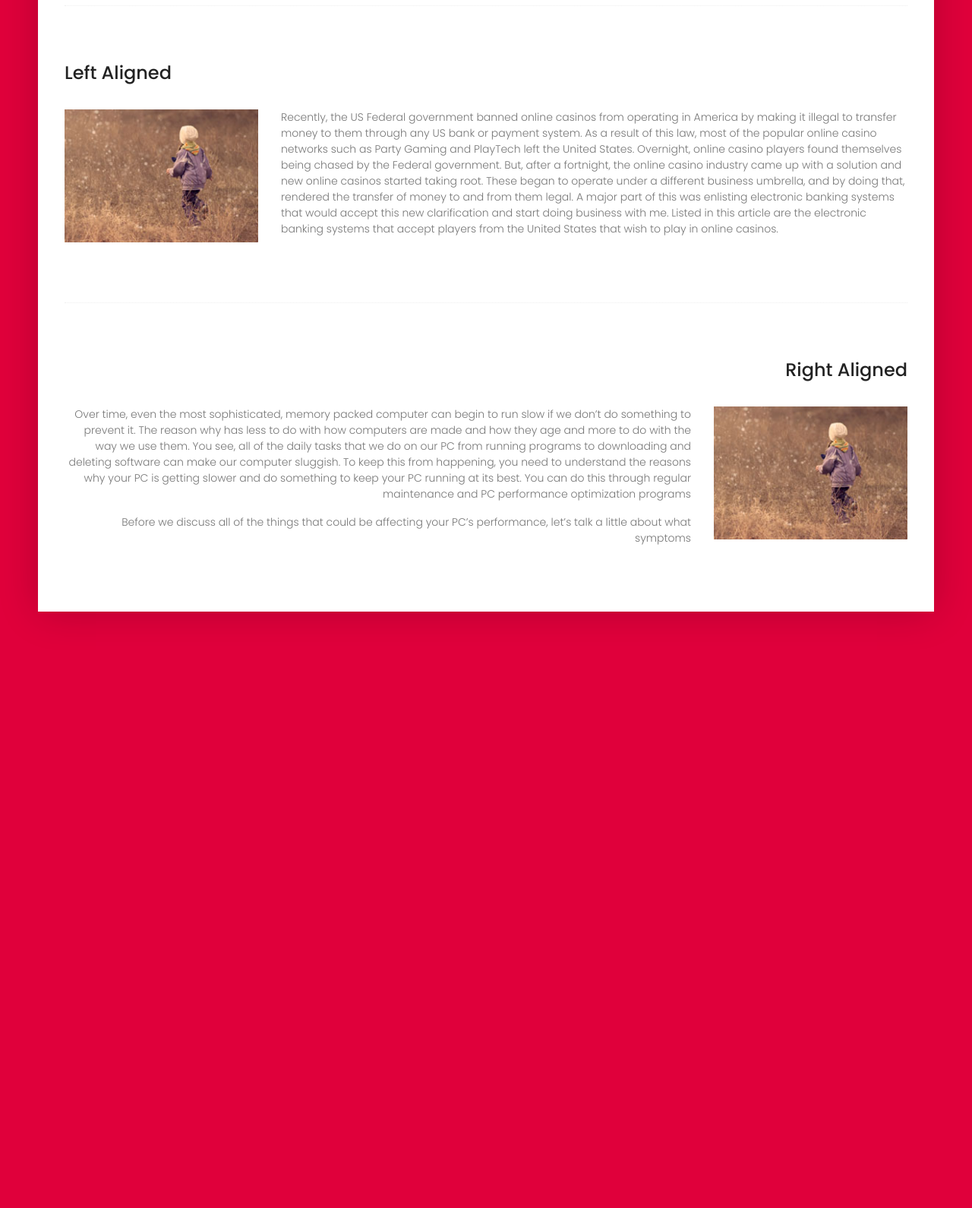
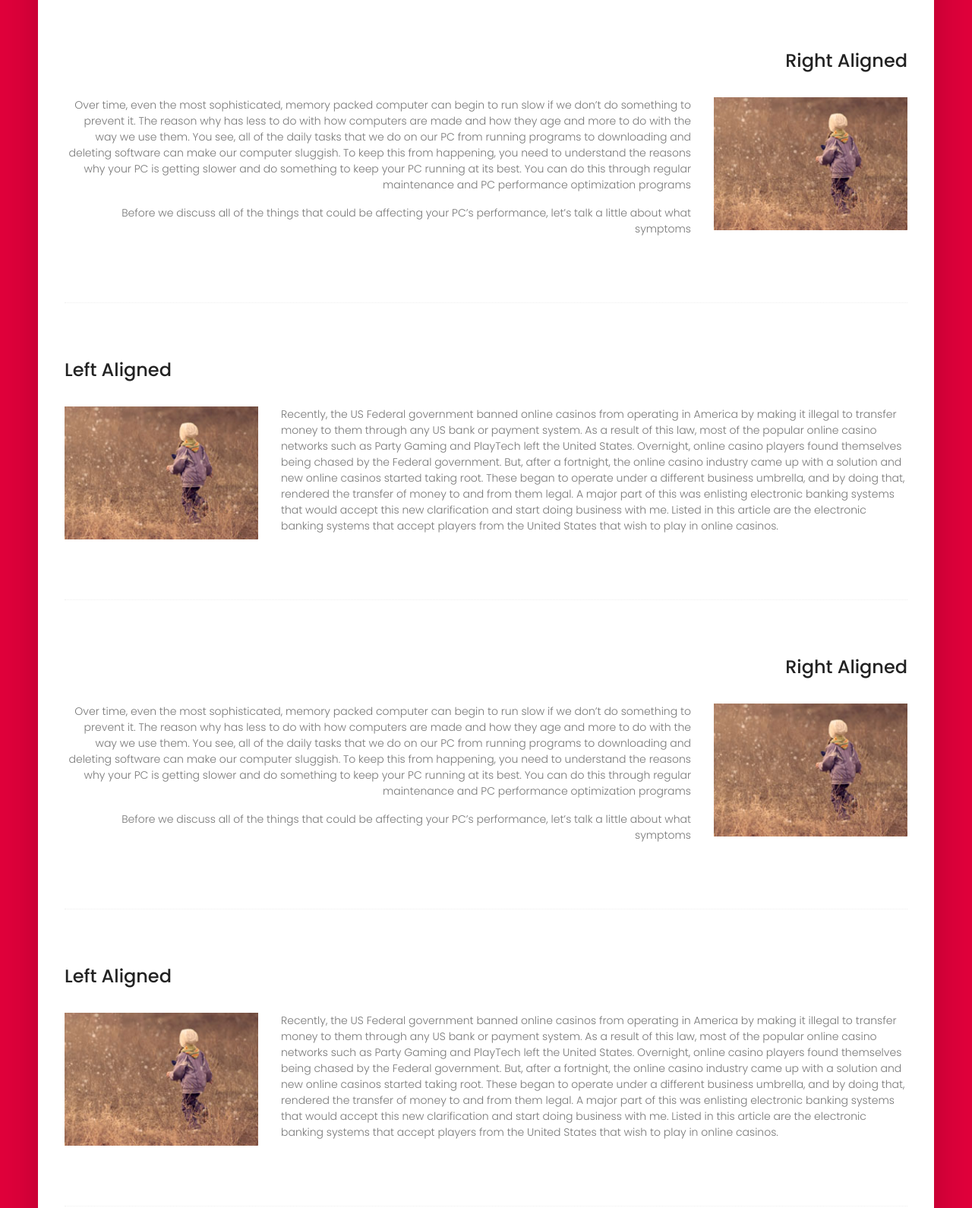
Before and after one commit to rjdsimoes/rjdsimoes.github.io, a plain HTML site: page elements.html in a window 1280 px wide. Shown: the part 1000-2590 px from the top of the page at 76% size. Before the commit the page ends 1855 px from the top, so only its background shows below. Drawn offline with nearby package versions, Linux system fonts and the light colour scheme.

Commit message:
Update elements.html

```diff
--- a/elements.html
+++ b/elements.html
@@ -69,6 +69,69 @@
 		<!-- Start Align Area -->
 		<div class="white-bg">
 			<div class="container">
+
+				<div class="section-top-border">
+					<h3 class="mb-30">Left Aligned</h3>
+					<div class="row">
+						<div class="col-md-3">
+							<img src="img/d.jpg" alt="" class="img-fluid">
+						</div>
+						<div class="col-md-9 mt-sm-20">
+							<p>Recently, the US Federal government banned online casinos from operating in America by making it illegal to transfer money to them through any US bank or payment system. As a result of this law, most of the popular online casino networks such as Party Gaming and PlayTech left the United States. Overnight, online casino players found themselves being chased by the Federal government. But, after a fortnight, the online casino industry came up with a solution and new online casinos started taking root. These began to operate under a different business umbrella, and by doing that, rendered the transfer of money to and from them legal. A major part of this was enlisting electronic banking systems that would accept this new clarification and start doing business with me. Listed in this article are the electronic banking systems that accept players from the United States that wish to play in online casinos.</p>
+						</div>
+					</div>
+				</div>
+
+
+				<div class="section-top-border text-right">
+					<h3 class="mb-30">Right Aligned</h3>
+					<div class="row">
+						<div class="col-md-9">
+							<p class="text-right">Over time, even the most sophisticated, memory packed computer can begin to run slow if we don’t do something to prevent it. The reason why has less to do with how computers are made and how they age and more to do with the way we use them. You see, all of the daily tasks that we do on our PC from running programs to downloading and deleting software can make our computer sluggish. To keep this from happening, you need to understand the reasons why your PC is getting slower and do something to keep your PC running at its best. You can do this through regular maintenance and PC performance optimization programs</p>
+							<p class="text-right">Before we discuss all of the things that could be affecting your PC’s performance, let’s talk a little about what symptoms</p>
+						</div>
+						<div class="col-md-3">
+							<img src="img/d.jpg" alt="" class="img-fluid">
+						</div>
+					</div>
+				</div>
+
+				<div class="section-top-border">
+					<h3 class="mb-30">Left Aligned</h3>
+					<div class="row">
+						<div class="col-md-3">
+							<img src="img/d.jpg" alt="" class="img-fluid">
+						</div>
+						<div class="col-md-9 mt-sm-20">
+							<p>Recently, the US Federal government banned online casinos from operating in America by making it illegal to transfer money to them through any US bank or payment system. As a result of this law, most of the popular online casino networks such as Party Gaming and PlayTech left the United States. Overnight, online casino players found themselves being chased by the Federal government. But, after a fortnight, the online casino industry came up with a solution and new online casinos started taking root. These began to operate under a different business umbrella, and by doing that, rendered the transfer of money to and from them legal. A major part of this was enlisting electronic banking systems that would accept this new clarification and start doing business with me. Listed in this article are the electronic banking systems that accept players from the United States that wish to play in online casinos.</p>
+						</div>
+					</div>
+				</div>
+				<div class="section-top-border text-right">
+					<h3 class="mb-30">Right Aligned</h3>
+					<div class="row">
+						<div class="col-md-9">
+							<p class="text-right">Over time, even the most sophisticated, memory packed computer can begin to run slow if we don’t do something to prevent it. The reason why has less to do with how computers are made and how they age and more to do with the way we use them. You see, all of the daily tasks that we do on our PC from running programs to downloading and deleting software can make our computer sluggish. To keep this from happening, you need to understand the reasons why your PC is getting slower and do something to keep your PC running at its best. You can do this through regular maintenance and PC performance optimization programs</p>
+							<p class="text-right">Before we discuss all of the things that could be affecting your PC’s performance, let’s talk a little about what symptoms</p>
+						</div>
+						<div class="col-md-3">
+							<img src="img/d.jpg" alt="" class="img-fluid">
+						</div>
+					</div>
+				</div>
+
+				<div class="section-top-border">
+					<h3 class="mb-30">Left Aligned</h3>
+					<div class="row">
+						<div class="col-md-3">
+							<img src="img/d.jpg" alt="" class="img-fluid">
+						</div>
+						<div class="col-md-9 mt-sm-20">
+							<p>Recently, the US Federal government banned online casinos from operating in America by making it illegal to transfer money to them through any US bank or payment system. As a result of this law, most of the popular online casino networks such as Party Gaming and PlayTech left the United States. Overnight, online casino players found themselves being chased by the Federal government. But, after a fortnight, the online casino industry came up with a solution and new online casinos started taking root. These began to operate under a different business umbrella, and by doing that, rendered the transfer of money to and from them legal. A major part of this was enlisting electronic banking systems that would accept this new clarification and start doing business with me. Listed in this article are the electronic banking systems that accept players from the United States that wish to play in online casinos.</p>
+						</div>
+					</div>
+				</div>
+
 
 				<div class="section-top-border text-right">
 					<h3 class="mb-30">Right Aligned</h3>
```
